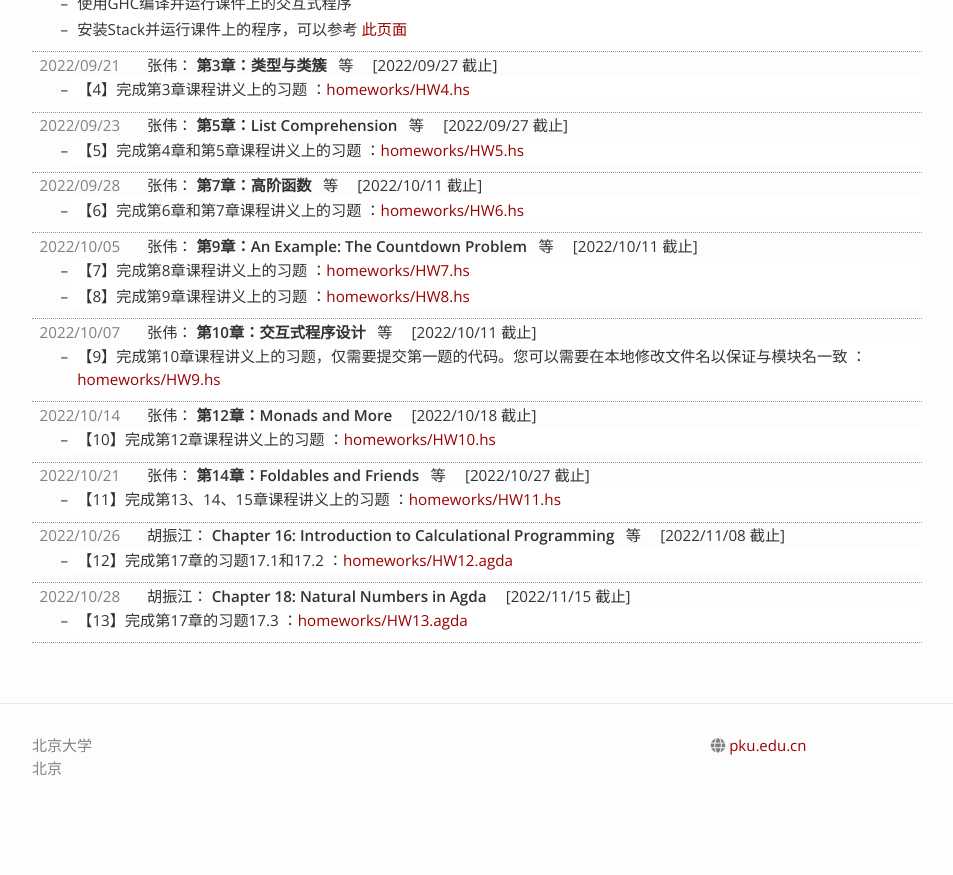
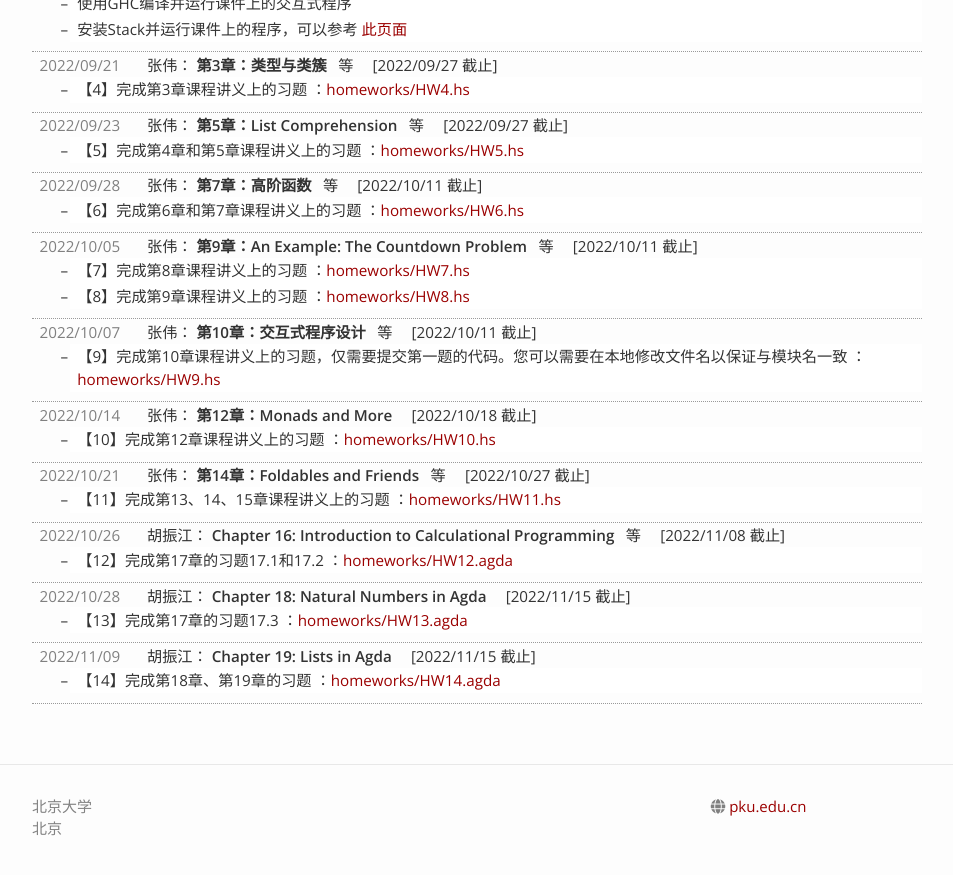
Before and after one commit to zhenjiang888/FP, a Jekyll site: the page built from 2022/assignments.md, in a window 1280 px wide and 900 px high, scrolled down 643 px. Shown: the top 875 px of the window, without its empty margins (163-1116 px from the left). Built offline with Jekyll 4.4.1, drawn with Linux system fonts in a browser that asks for light colours; nearby versions of some CDN libraries; before the commit the page ends 1482 px from its top, so only the background shows below that.

Commit message:
Upload ch19

```diff
--- a/_data/_2022.yaml
+++ b/_data/_2022.yaml
@@ -172,6 +172,16 @@ lectures:
   slides:
   - title: "计算机的基本原理"
     link: "A01 计算机的基本原理.pdf"
+- teacher: 胡振江
+  date: 2022/11/09
+  slides:
+  - title: "Chapter 19: Lists in Agda"
+    link: ch19_agda_list.pdf
+  assignment:
+    descriptions:
+    - text: 【14】完成第18章、第19章的习题
+      link: homeworks/HW14.agda
+    due: 2022/11/15
 
 updates:
 - slides: "第12章：Monads and More"
```
Also changed, not shown: 1 other file.
